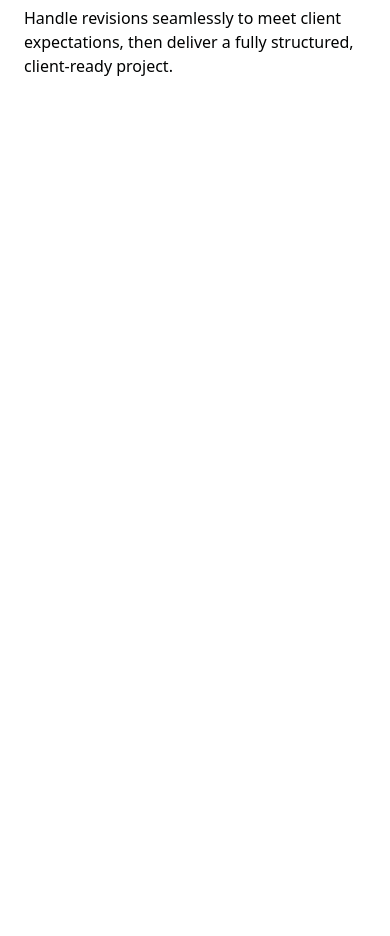
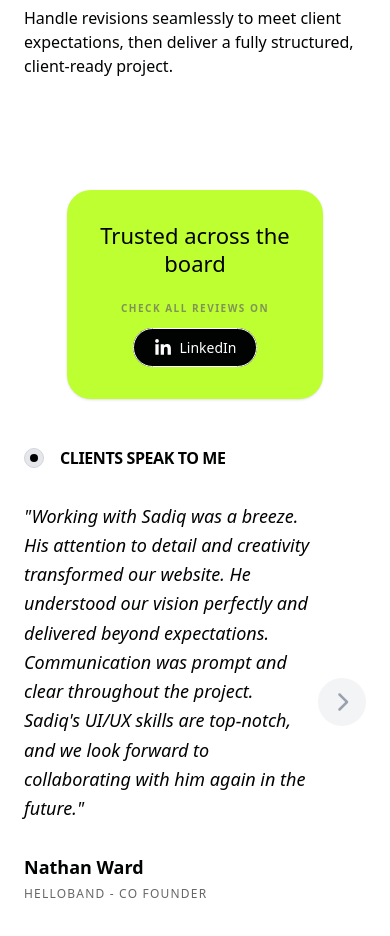
Before and after one commit to itssadiq/Sadiq-NovixSoft, a Next.js app: page / in a window 390 px wide. Shown: the part 7180-8116 px from the top of the page. Before the commit the page ends 7306 px from the top, so only its background shows below. Built offline with nearby package versions, Linux system fonts and the light colour scheme.

Commit message:
Added a new reviews section.

```diff
--- a/src/app/page.js
+++ b/src/app/page.js
@@ -4,6 +4,7 @@ import AboutMe from "@/components/AboutMe";
 import Process from "@/components/Process";
 import Services from "@/components/Services";
 import Works from "@/components/Works";
+import Reviews from "@/components/Reviews";
 
 export default function Home() {
   return (
@@ -16,6 +17,7 @@ export default function Home() {
       <AboutMe />
       <Services />
       <Process />
+      <Reviews />
     </div>
   );
 }
--- /dev/null
+++ b/src/components/Reviews.jsx
@@ -0,0 +1,111 @@
+"use client";
+import React, { useState } from "react";
+import { FaLinkedinIn, FaChevronRight } from "react-icons/fa6";
+import SocialLink from "./SocialLink";
+
+export default function Reviews() {
+  const [activeIndex, setActiveIndex] = useState(0);
+
+  const reviewsData = [
+    {
+      id: 1,
+      text: "Working with Sadiq was a breeze. His attention to detail and creativity transformed our website. He understood our vision perfectly and delivered beyond expectations. Communication was prompt and clear throughout the project. Sadiq's UI/UX skills are top-notch, and we look forward to collaborating with him again in the future.",
+      name: "Nathan Ward",
+      role: "HELLOBAND - CO FOUNDER",
+    },
+    {
+      id: 2,
+      text: "Sadiq is a highly reliable developer who consistently delivers clean, agency-grade code. His ability to handle complex WordPress builds while maintaining fast turnaround times has made him an invaluable partner for our client delivery.",
+      name: "Sarah Jenkins",
+      role: "DIGITAL STRATEGIST - AGENCY X",
+    },
+  ];
+
+  const handleNext = () => {
+    setActiveIndex((prev) => (prev + 1) % reviewsData.length);
+  };
+
+  return (
+    <section
+      id="reviews"
+      className="w-full bg-[var(--color-white)] pt-16 md:pt-24 pb-16 md:pb-24"
+    >
+      <div className="max-w-[1400px] mx-auto px-6">
+        {/* MAIN WRAPPER - items-stretch forces the lime box to match the content height */}
+        <div className="flex flex-col lg:flex-row items-stretch gap-10 lg:gap-0">
+          {/* COLUMN 1: LEFT BOX (25% on Desktop, 75% on Mobile) */}
+          <div className="w-[75%] md:w-[60%] lg:w-[25%] mx-auto lg:mx-0 shrink-0 lg:pr-10">
+            <div className="w-full h-full rounded-[24px] bg-[var(--color-primary)] p-8 flex flex-col items-center justify-center text-center shadow-sm">
+              <h3 className="type-h3 !text-[22px] leading-tight mb-6">
+                Trusted across the board
+              </h3>
+
+              <div className="flex flex-col items-center gap-3">
+                <span className="text-[10px] uppercase tracking-[0.15em] font-bold opacity-70">
+                  Check all reviews on
+                </span>
+
+                {/* LinkedIn Button with your requested hover logic */}
+                <div className="bg-black text-white hover:bg-white hover:text-black rounded-full transition-all duration-300">
+                  <SocialLink href="#" label="LinkedIn" icon={FaLinkedinIn} />
+                </div>
+              </div>
+            </div>
+          </div>
+
+          {/* COLUMN 2: REVIEWS CONTENT (75% on Desktop) */}
+          <div className="flex-1 lg:pl-16 flex flex-col justify-start py-2">
+            {/* Header stays static */}
+            <div className="flex items-center gap-4 mb-8">
+              <div className="w-5 h-5 rounded-full bg-gray-200 flex items-center justify-center border border-gray-300">
+                <div className="w-2 h-2 rounded-full bg-black"></div>
+              </div>
+              <h5 className="type-h5 tracking-tight uppercase font-bold text-[var(--color-black)]">
+                Clients Speak to me
+              </h5>
+            </div>
+
+            {/* THE "GRID STACK" - This prevents layout jumping */}
+            <div className="relative w-full pr-14 md:pr-20 grid grid-cols-1 grid-rows-1">
+              {reviewsData.map((review, index) => (
+                <div
+                  key={review.id}
+                  className={`
+                    col-start-1 row-start-1 flex flex-col transition-all duration-500 ease-in-out
+                    ${index === activeIndex ? "opacity-100 translate-x-0 pointer-events-auto" : "opacity-0 translate-x-10 pointer-events-none"}
+                  `}
+                >
+                  <blockquote className="max-w-[850px] mb-8">
+                    <p className="type-body-large text-[18px] md:text-[22px] leading-relaxed text-[var(--color-dim-grey)] italic">
+                      &quot;{review.text}&quot;
+                    </p>
+                  </blockquote>
+
+                  <div className="flex flex-col">
+                    <span className="type-h4 !text-[18px] font-bold">
+                      {review.name}
+                    </span>
+                    <span className="type-caption uppercase text-[var(--color-dim-grey)] font-bold mt-1 tracking-widest">
+                      {review.role}
+                    </span>
+                  </div>
+                </div>
+              ))}
+
+              {/* Navigation Arrow - Vertically centered on the right edge */}
+              {reviewsData.length > 1 && (
+                <button
+                  onClick={handleNext}
+                  className="absolute right-0 top-1/2 -translate-y-1/2 w-12 h-12 rounded-full bg-gray-100 hover:bg-black flex items-center justify-center text-gray-400 hover:text-white transition-all duration-300 z-10 cursor-pointer"
+                  aria-label="Next review"
+                >
+                  <FaChevronRight className="text-xl" />
+                </button>
+              )}
+            </div>
+          </div>
+        </div>
+      </div>
+    </section>
+  );
+}
```
